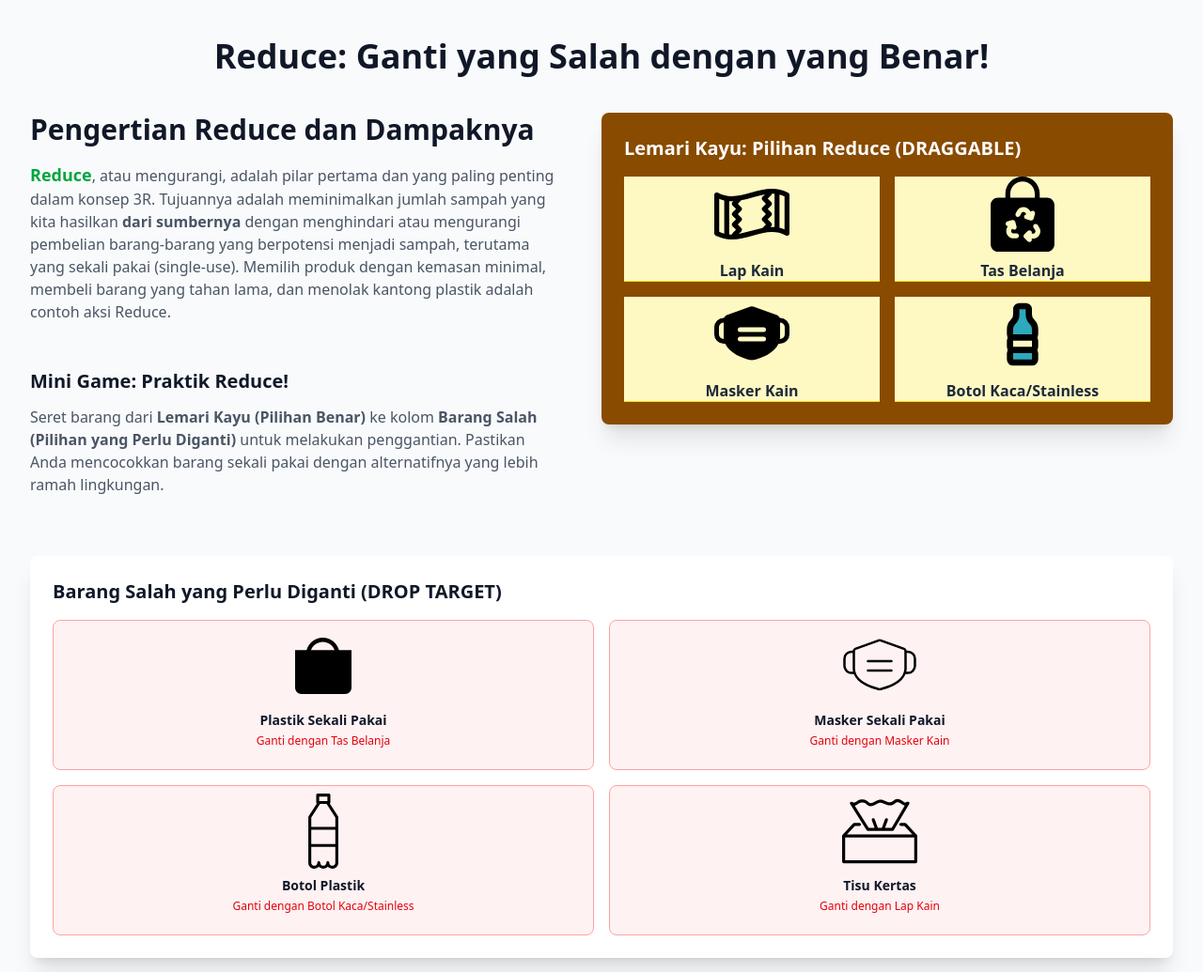
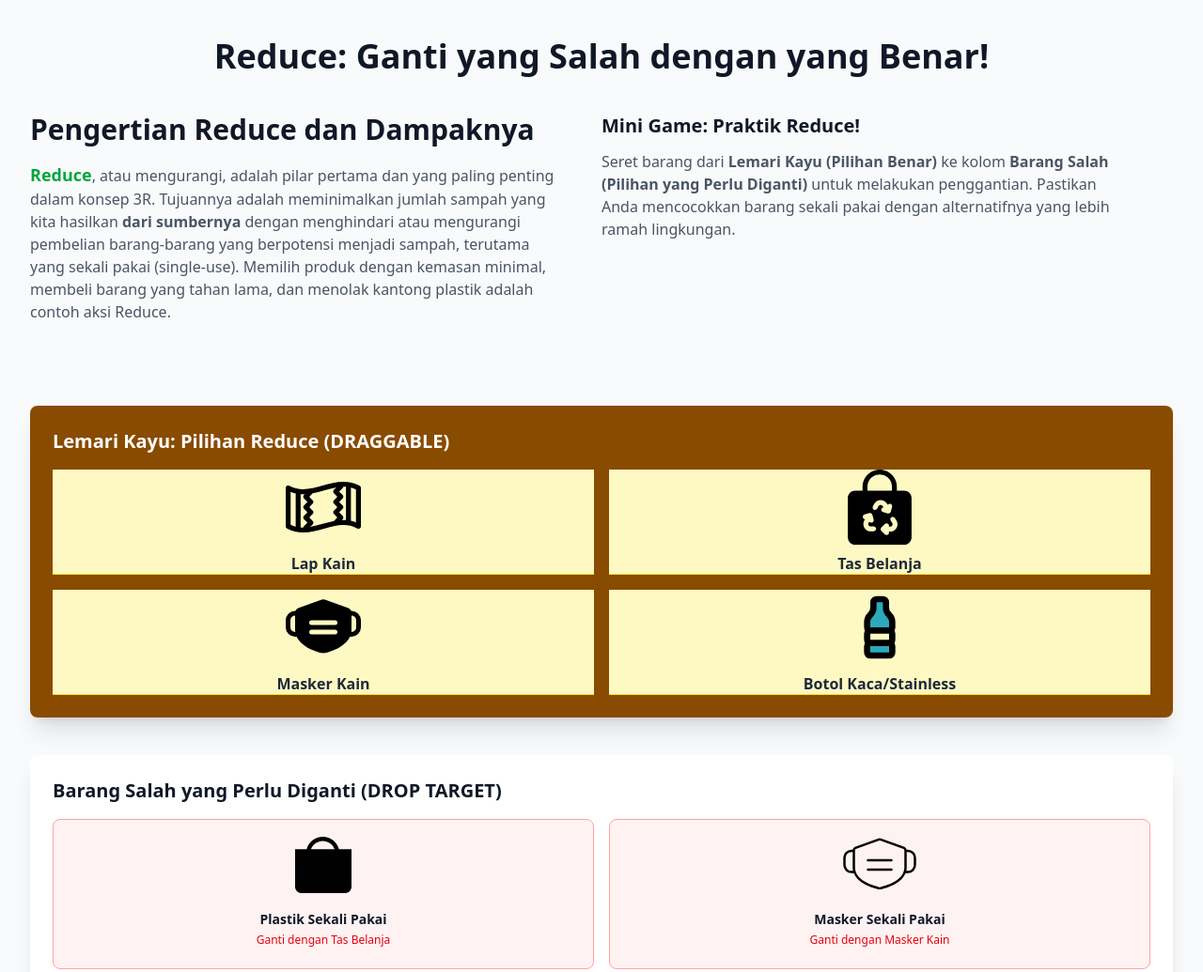
Before and after one commit to ChXz-pkl/R3-CHX, a website with bundled scripts: page index.html in a window 1280 px wide. Shown: the part 760-1795 px from the top of the page at 94% size. Built offline with nearby package versions, Linux system fonts and the light colour scheme; files whose address does not match are found by name.

Commit message:
Add files via upload

```diff
--- a/index.html
+++ b/index.html
@@ -33,7 +33,8 @@
 
 <body class="bg-gray-100 dark:bg-gray-900 transition-colors duration-500 overflow-x-hidden">
 
-    <div id="small-screen-warning" class="fixed inset-0 z-[1000] bg-gray-900 flex flex-col items-center justify-center text-center p-8 text-white xs:hidden">
+    <div id="small-screen-warning"
+        class="fixed inset-0 z-[1000] bg-gray-900 flex flex-col items-center justify-center text-center p-8 text-white xs:hidden">
 
         <svg class="w-16 h-16 mb-4 text-yellow-400" fill="currentColor" viewBox="0 0 24 24"
             xmlns="http://www.w3.org/2000/svg">
@@ -133,7 +134,8 @@
         </div>
     </nav>
 
-    <section id="hero-section" class="relative min-h-[80vh] flex items-center transition-colors duration-1000 ease-in-out overflow-hidden">
+    <section id="hero-section"
+        class="relative min-h-[80vh] flex items-center transition-colors duration-1000 ease-in-out overflow-hidden">
 
         <div id="flying-birds-container" class="absolute inset-0 pointer-events-none z-10 hidden overflow-hidden"
             aria-hidden="true">
@@ -235,6 +237,8 @@
                         kantong plastik adalah contoh aksi Reduce.
                     </p>
                     <br>
+                </div>
+                <div id="reduce-text-content" class="lg:col-span-1">
                     <h4 class="text-lg lg:text-xl font-bold text-gray-900 dark:text-white mb-3">Mini Game: Praktik
                         Reduce!</h4>
                     <p class="text-gray-600 dark:text-gray-400 mb-6">
@@ -248,9 +252,16 @@
 
                 </div>
 
-                <div class="lg:col-span-2 space-y-10">
-                    <div id="right-side-cabinet" class="p-6 bg-yellow-800 rounded-lg shadow-xl relative min-h-[150px]">
-                        <h4 class="text-xl font-semibold text-white mb-4">Lemari Kayu: Pilihan Reduce (DRAGGABLE)</h4>
+
+
+
+
+                <div id="bottom-section-wrapper" class="lg:col-span-3">
+                    <div class="space-y-10">
+                        <div id="right-side-cabinet"
+                            class="p-6 bg-yellow-800 rounded-lg shadow-xl relative min-h-[150px]">
+                            <h4 class="text-xl font-semibold text-white mb-4">Lemari Kayu: Pilihan Reduce (DRAGGABLE)
+                            </h4>
 
                             <div id="correct-items-container" class="grid grid-cols-2 gap-4 justify-items-stretch">
                             </div>
@@ -258,15 +269,11 @@
                         <div id="reduce-success-message"
                             class="hidden mt-6 p-4 bg-green-100 border-l-4 border-green-500 text-green-800 dark:bg-green-800 dark:text-green-100">
                             <p class="font-bold text-lg">Luar Biasa!</p>
-                        <p>Semua pilihan Anda sudah benar. Ini adalah langkah nyata menuju pengurangan sampah. Teruslah
+                            <p>Semua pilihan Anda sudah benar. Ini adalah langkah nyata menuju pengurangan sampah.
+                                Teruslah
                                 semangat mereduksi!</p>
                         </div>
                     </div>
-
-
-
-                <div id="bottom-section-wrapper" class="lg:col-span-3">
-
                     <div id="drop-error-message"
                         class="hidden bg-red-100 border-l-4 border-red-500 text-red-700 p-4 mb-4 dark:bg-red-900 dark:text-red-200"
                         role="alert">
@@ -277,8 +284,7 @@
                         <h4 id="bottom-section-title" class="text-xl font-semibold text-gray-900 dark:text-white mb-4">
                             Barang Salah yang Perlu Diganti (DROP TARGET)</h4>
 
-                        <div id="wrong-items-container"
-                            class="grid grid-cols-2 gap-4">
+                        <div id="wrong-items-container" class="grid grid-cols-2 gap-4">
                         </div>
                         <div id="bottom-success-area" class="hidden text-center mt-8">
                             <p class="text-2xl font-bold text-green-600 dark:text-green-400">Semua Item Selesai!</p>
```
Lines whose indentation alone changed are shown as unchanged.
